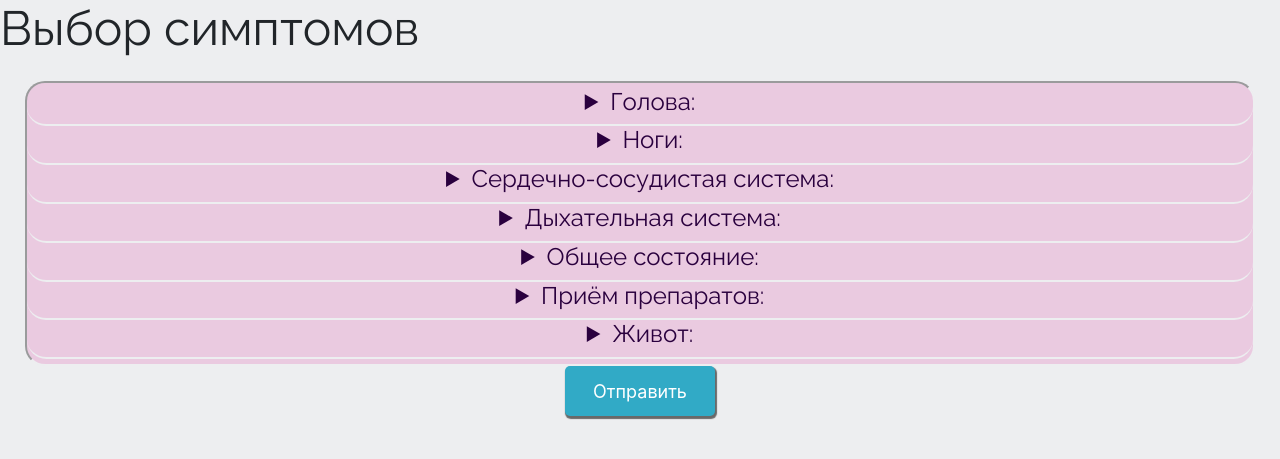
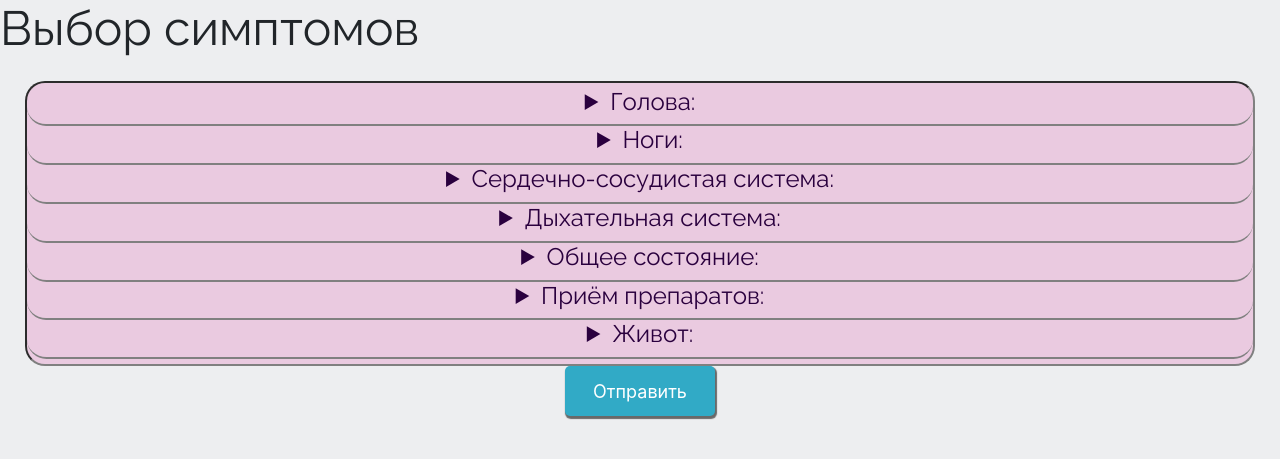
Before and after one commit to svetosh/Project-Online-Doctor, a Django app: page /sddds/ in a window 1280 px wide. Shown: the top 459 px of the page. Run offline with Django 3.2, Linux system fonts and the light colour scheme; data comes from the database, SQL or seed files in the repository; some libraries are stand-ins or nearby versions.

Commit message:
Improved  templates and database contents

```diff
--- a/POD/SDDDS/static/SDDDS/css/test.css
+++ b/POD/SDDDS/static/SDDDS/css/test.css
@@ -12,7 +12,7 @@
     background-size: cover;
 	border-radius: 20px;
     background-position: center;
-    border-color: #EDEEF0;
+    border-color: gray;
 	border-bottom-width: 2px;
 	border-bottom-style: inset;
 	}
@@ -20,7 +20,7 @@
 .scategories-block {
     width: 100%;
     min-height: 10px;
-    border-color: #EDEEF0;
+    border-color: gray;
 	border-width: 2px;
 	border-style: inset;
 	color: #2A003E;
```
